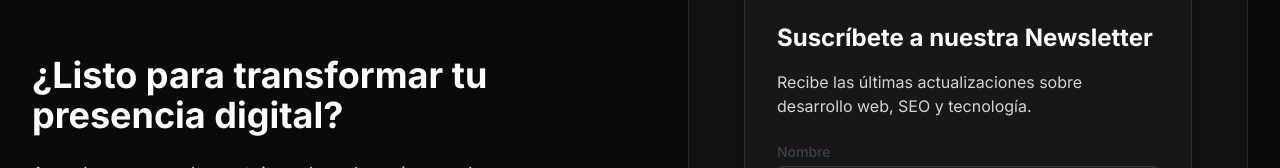
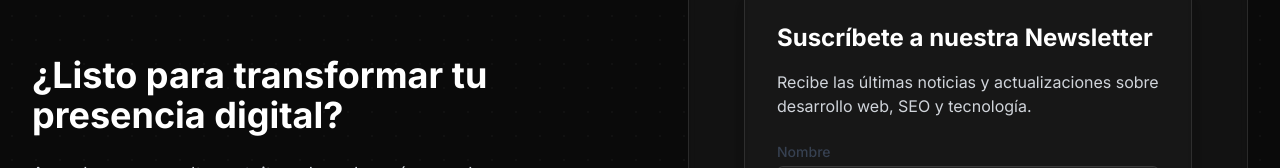
Before and after one commit to victorhug1/pantom-app, a Next.js app: page / in a window 1280 px wide. Shown: the part 4359-4527 px from the top of the page. Built offline with nearby package versions, Linux system fonts and the light colour scheme.

Commit message:
chore: actualiza texto del formulario de newsletter

```diff
--- a/components/NewsletterForm.jsx
+++ b/components/NewsletterForm.jsx
@@ -86,7 +86,7 @@ export default function NewsletterForm({ dark = false }) {
         Suscríbete a nuestra Newsletter
       </h3>
       <p className={`mb-6 ${dark ? 'text-gray-300' : 'text-gray-600'}`}>
-        Recibe las últimas actualizaciones sobre desarrollo web, SEO y tecnología.
+        Recibe las últimas noticias y actualizaciones sobre desarrollo web, SEO y tecnología.
       </p>
 
       <form onSubmit={handleSubmit} className="space-y-4">
```
